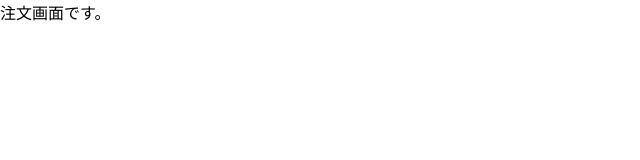
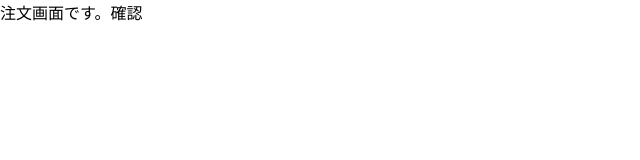
Before and after one commit to atsu0203/monzen-search, a React (Create React App) app in the folder frontend/: page /orders in a window 1280 px wide. Shown: the top 160 px of the page, without its empty margins (0-640 px from the left). Built offline with nearby package versions, Linux system fonts and the light colour scheme.

Commit message:
orderの修正

```diff
--- a/frontend/src/containers/Orders.jsx
+++ b/frontend/src/containers/Orders.jsx
@@ -3,7 +3,7 @@ import React, { Fragment } from 'react';
 export const Orders = () => {
   return (
     <Fragment>
-      注文画面です。
+      注文画面です。確認
     </Fragment>
   )
 }
```
